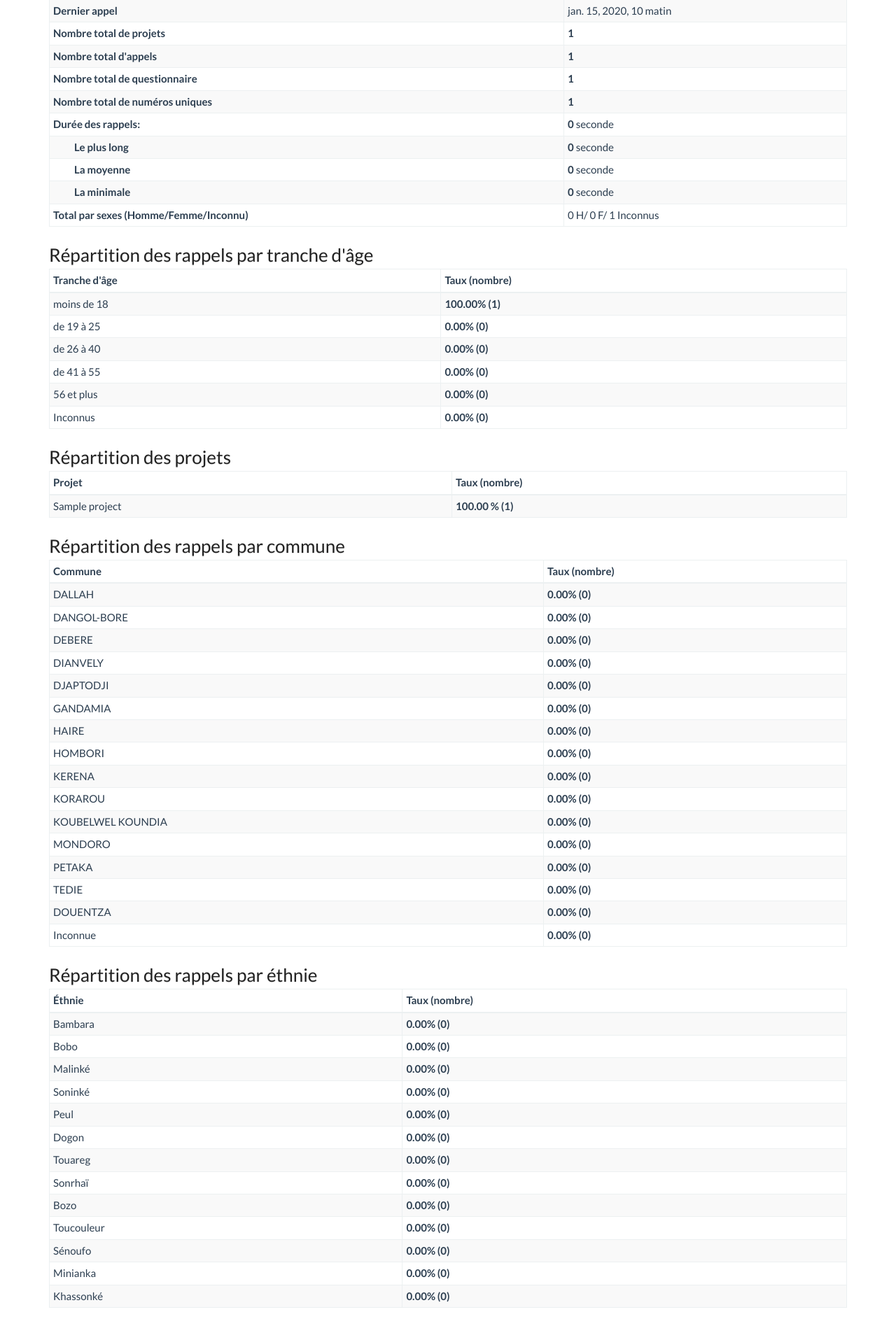
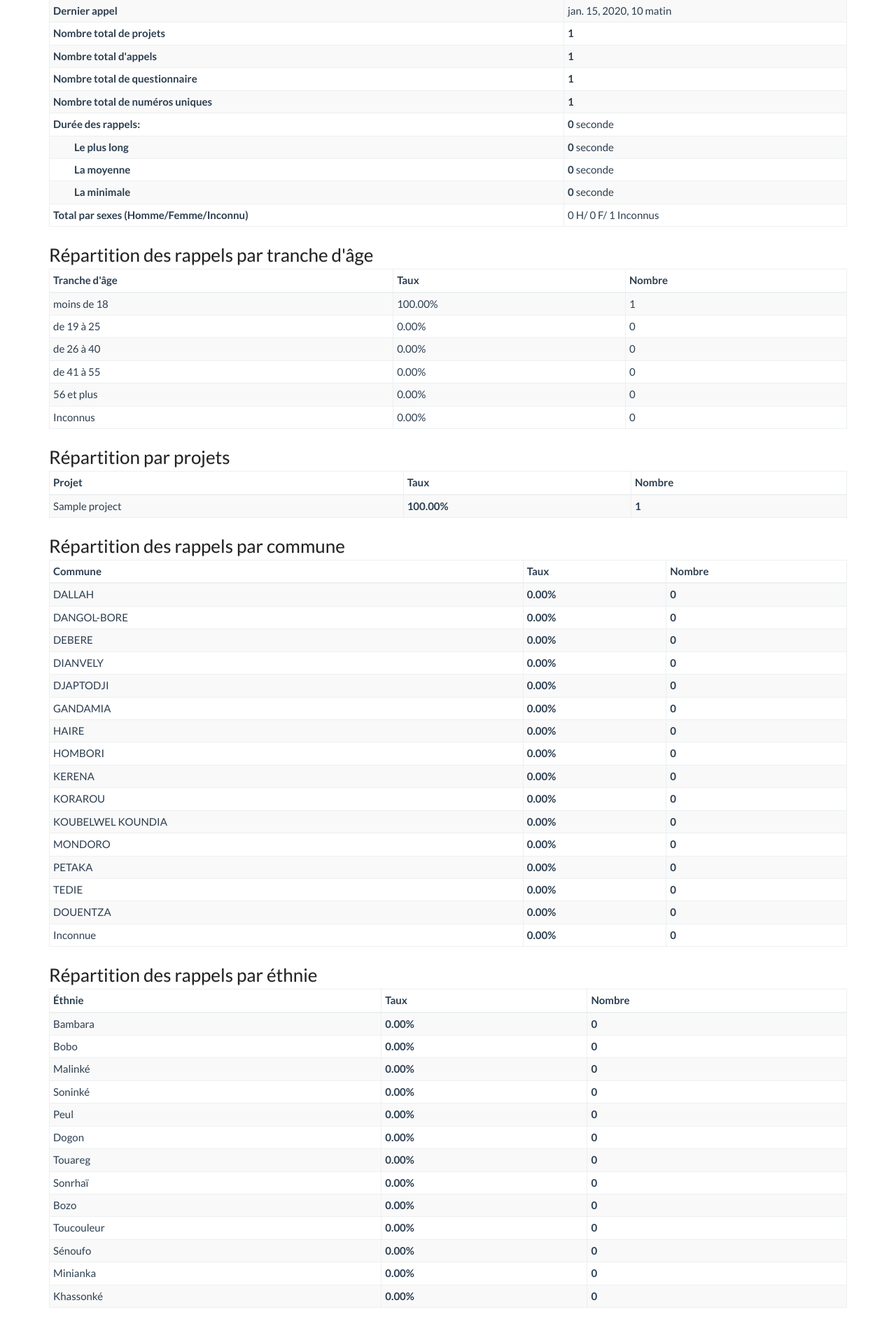
Before and after one commit to yeleman/douentza, a Django app: page /statistics/ in a window 1280 px wide. Shown: the part 132-2027 px from the top of the page at 70% size. Run offline with Django 3.2, Linux system fonts and the light colour scheme; a user stored in the database is signed in; data comes from the database, SQL or seed files in the repository; tables that the repository leaves empty hold one stand-in row (values such as "Sample post").

Commit message:
Correction et amélioration du design

```diff
--- a/douentza/static/css/douentza.css
+++ b/douentza/static/css/douentza.css
@@ -82,4 +82,4 @@ iframe {
 
 .statistics h2, .statistics h3, .statistics h4, .statistics h5 {color: #222222; line-height: 1.50; margin: 0; text-shadow: 0 1px 1px rgba(0, 0, 0, 0.12); }
 .statistics .ident{ padding-left: 35px; }
-.statistics .total{ font-weight: bold; }
+.statistics .important{ font-weight: bold;}
--- a/douentza/templates/statistics.html
+++ b/douentza/templates/statistics.html
@@ -11,19 +11,19 @@
             </tr>
             <tr>
                 <th>Nombre total de projets</th>
-                <td class="total">{{ nb_projects }}</td>
+                <td class="important">{{ nb_projects }}</td>
             </tr>
             <tr>
                 <th>Nombre total d'appels</th>
-                <td class="total">{{ nb_total_events }}</td>
+                <td class="important">{{ nb_total_events }}</td>
             </tr>
             <tr>
                 <th>Nombre total de questionnaire</th>
-                <td class="total">{{ nb_survey }}</td>
+                <td class="important">{{ nb_survey }}</td>
             </tr>
             <tr>
                 <th>Nombre total de numéros uniques</th>
-                <td class="total">{{ nb_unique_number }}</td>
+                <td class="important">{{ nb_unique_number }}</td>
             </tr>
             <tr>
                 <th>Durée des rappels:</th>
@@ -49,10 +49,10 @@
         </tbody>
     </table>
 
-    {% include "status_per_age.html" %}
-    {% include "status_per_project.html" %}
-    {% include "status_commune_table.html" %}
-    {% include "status_ethinicity_table.html" %}
+    {% include "stats_per_age.html" %}
+    {% include "stats_per_project.html" %}
+    {% include "stats_commune_table.html" %}
+    {% include "stats_ethinicity_table.html" %}
 
     <h2>Graphe des appels</h2>
     <div id="container" style="min-width: 400px; height: 400px; margin: 0 auto"></div>
--- a/douentza/templates/status_commune_table.html
+++ b/douentza/templates/stats_commune_table.html
@@ -4,13 +4,17 @@
     <h3>Répartition des rappels par commune</h3>
     <table class="table table-condensed table-hover table-bordered table-striped table-info">
         <thead>
-            <tr><th class="span2">Commune</th><th class="span2">Taux (nombre)</th></tr>
+            <tr><th>Commune</th>
+                <th>Taux</th>
+                <th>Nombre</th>
+            </tr>
         </thead>
         <tbody>
             {% for commune, count, percent in communes_located_requests %}
                 <tr>
                     <td>{{ commune }}</td>
-                    <td><strong>{{ percent|floatformat:2 }}% ({{ count }})</strong></td>
+                    <td class='important'>{{ percent|floatformat:2 }}% </td>
+                    <td class='important'> {{ count }}</td>
                 </tr>
             {% endfor %}
         </tbody>
--- a/douentza/templates/status_ethinicity_table.html
+++ b/douentza/templates/stats_ethinicity_table.html
@@ -4,12 +4,16 @@
     <h3>Répartition des rappels par éthnie</h3>
     <table class="table table-condensed table-hover table-bordered table-striped table-info">
         <thead>
-            <tr><th class="span2">Éthnie</th><th class="span2">Taux (nombre)</th></tr>
+            <tr><th>Éthnie</th>
+                <th>Taux</th>
+                <th>Nombre</th>
+            </tr>
         </thead>
         <tbody>
             {% for commune, count, percent in nb_ethinicity_requests %}
                 <tr><td>{{ commune }}</td>
-                    <td><strong>{{ percent|floatformat:2 }}% ({{ count }})</strong></td>
+                    <td class='important'>{{ percent|floatformat:2 }}%</td>
+                    <td class='important'> {{ count }} </td>
                 </tr>
             {% endfor %}
         </tbody>
--- /dev/null
+++ b/douentza/templates/stats_per_age.html
@@ -0,0 +1,38 @@
+{% load douentza %}
+
+<h3>Répartition des rappels par tranche d'âge</h3>
+<table class="table table-condensed table-hover table-bordered table-striped table-info">
+    <thead>
+        <tr>
+            <th class="span2">Tranche d'âge</th>
+            <th class="span2">Taux</th>
+            <th class="span2">Nombre</th>
+        </tr>
+    </thead>
+    <tbody>
+        <tr><td>moins de 18</td>
+            <td>{{ under_18.1|floatformat:2 }}% </td>
+            <td>{{ under_18.0 }}</td>
+        </tr>
+        <tr><td>de 19 à 25</td>
+            <td>{{ stats_19_25.1|floatformat:2 }}%</td>
+            <td>{{ stats_19_25.0 }}</td>
+        </tr>
+        <tr><td>de 26 à 40</td>
+            <td>{{ stats_26_40.1|floatformat:2 }}%</td>
+            <td>{{ stats_26_40.0 }}</td>
+        </tr>
+        <tr><td>de 41 à 55</td>
+            <td>{{ stats_41_55.1|floatformat:2 }}%</td>
+            <td>{{ stats_41_55.0 }}</td>
+        </tr>
+        <tr><td>56 et plus</td>
+            <td>{{ other_56.1|floatformat:2 }}%</td>
+            <td>{{ other_56.0 }}</td>
+        </tr>
+        <tr><td>Inconnus</td>
+            <td>{{ unknown_age_percent|floatformat:2 }}%</td>
+            <td>{{ unknown_age }}</td>
+        </tr>
+    </tbody>
+</table>
--- a/douentza/templates/status_per_project.html
+++ b/douentza/templates/stats_per_project.html
@@ -1,19 +1,25 @@
 {% load douentza %}
+
 {% if hotlinerequest_project_count %}
-<h3>Répartition des projets</h3>
+
+<h3>Répartition par projets</h3>
 <table class="table table-condensed table-hover table-bordered table-striped table-info">
     <thead>
         <tr>
-            <th class="span2">Projet</th>
-            <th class="span2">Taux (nombre)</th>
+            <th>Projet </th>
+            <th>Taux</th>
+            <th>Nombre</th>
         </tr>
     </thead>
     <tbody>
         {% for name_project, count, percent in hotlinerequest_project_count %}
-        <tr><td>{{ name_project }}</td>
-            <td><strong>{{percent|floatformat:2}} % ({{ count }}) </strong></td>
-        </tr>
+            <tr>
+                <td>{{ name_project }}</td>
+                <td class='important'>{{ percent|floatformat:2 }}% </td>
+                <td class='important'>{{ count }}</td>
+            </tr>
         {% endfor %}
     </tbody>
 </table>
+
 {% endif %}
--- a/douentza/templates/status_per_age.html
+++ /dev/null
@@ -1,31 +0,0 @@
-{% load douentza %}
-
-<h3>Répartition des rappels par tranche d'âge</h3>
-<table class="table table-condensed table-hover table-bordered table-striped table-info">
-    <thead>
-        <tr>
-            <th class="span2">Tranche d'âge</th>
-            <th class="span2">Taux (nombre)</th>
-        </tr>
-    </thead>
-    <tbody>
-        <tr><td>moins de 18</td>
-            <td><strong>{{ under_18.1|floatformat:2 }}% ({{ under_18.0 }})</strong></td>
-        </tr>
-        <tr><td>de 19 à 25</td>
-            <td><strong>{{ stats_19_25.1|floatformat:2 }}% ({{ stats_19_25.0 }})</strong></td>
-        </tr>
-        <tr><td>de 26 à 40</td>
-            <td><strong>{{ stats_26_40.1|floatformat:2 }}% ({{ stats_26_40.0 }})</strong></td>
-        </tr>
-        <tr><td>de 41 à 55</td>
-            <td><strong>{{ stats_41_55.1|floatformat:2 }}% ({{ stats_41_55.0 }})</strong></td>
-        </tr>
-        <tr><td>56 et plus</td>
-            <td><strong>{{ other_56.1|floatformat:2 }}% ({{ other_56.0 }})</strong></td>
-        </tr>
-        <tr><td>Inconnus</td>
-            <td><strong>{{ unknown_age_percent|floatformat:2 }}% ({{ unknown_age }})</strong></td>
-        </tr>
-    </tbody>
-</table>
```
